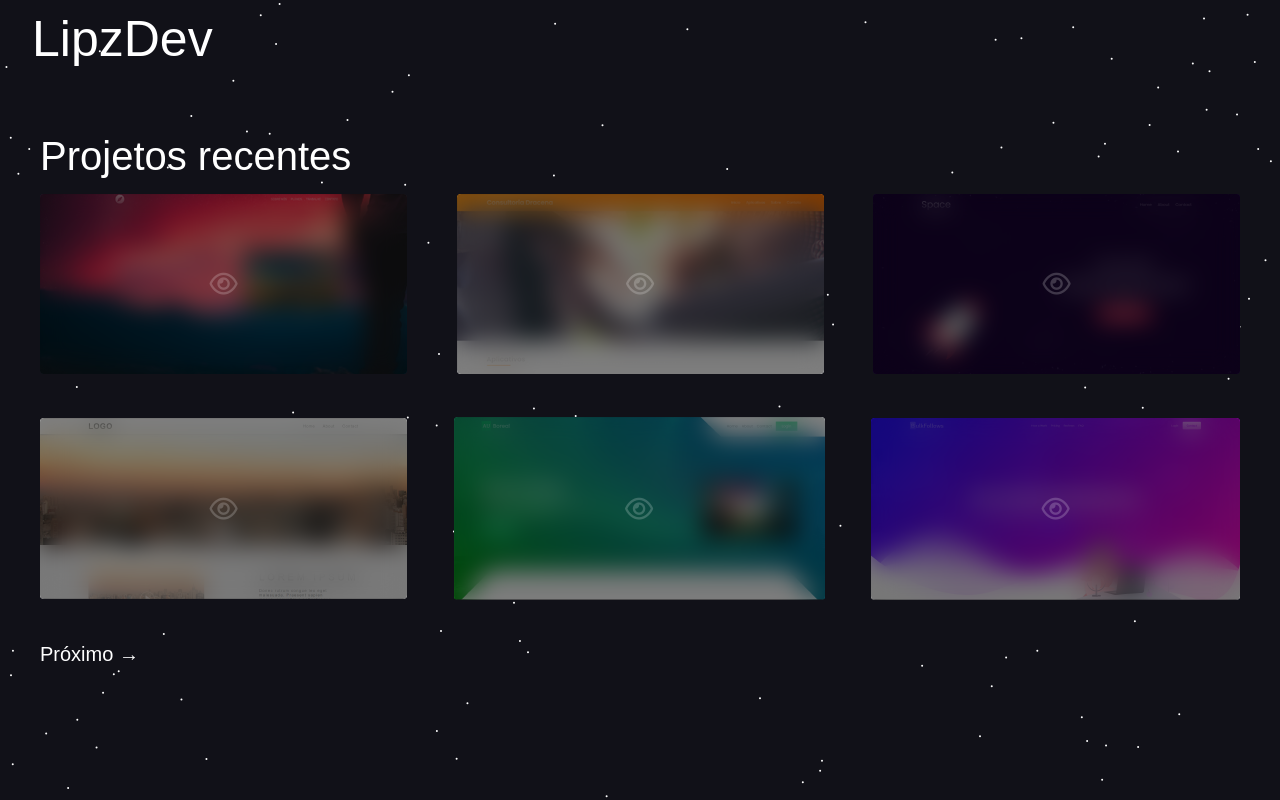
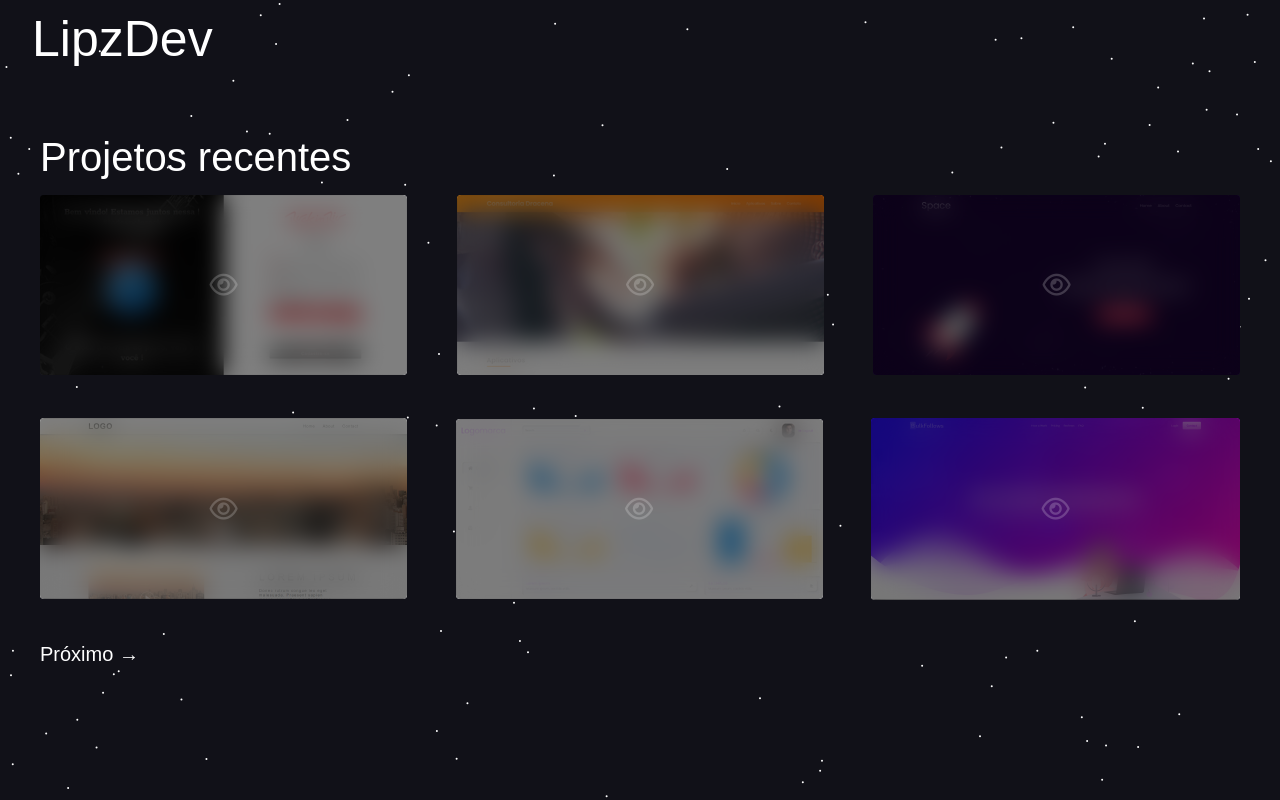
Before and after one commit to LipzDev/portfolio_reactjs, a React (Create React App) app: page /projetos in a window 1280 px wide. Built offline with nearby package versions, Linux system fonts and the light colour scheme.

Commit message:
Mudança na aba projetos

```diff
--- a/src/Components/Projetos/Projetos.js
+++ b/src/Components/Projetos/Projetos.js
@@ -28,7 +28,7 @@ const Projetos = () => {
           <h1>Projetos recentes</h1>
           <div className="projetos__content">
             <a
-              href="https://lipzdev.github.io/Copia-Wordpress-Site/"
+              href="https://lipzdev.github.io/Rock-In-Rio"
               className="projetos__overlay"
               target="_blank"
               rel="
@@ -68,7 +68,7 @@ const Projetos = () => {
               <img src={site4} alt="Preview do site 4" />
             </a>
             <a
-              href="https://lipzdev.github.io/AU-Boreal-Site/"
+              href="https://lipzdev.github.io/Dashboard"
               className="projetos__overlay"
               target="_blank"
               rel="
```
Also changed, not shown: src/Components/Projetos/Assets/site1.png, src/Components/Projetos/Assets/site5.png.
